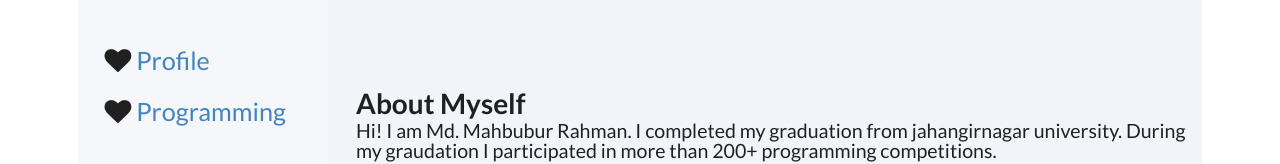
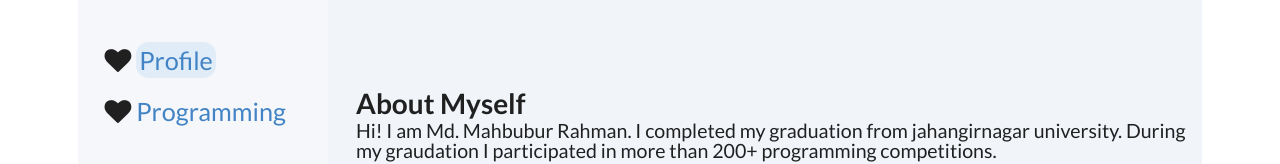
Before and after one commit to mahbubcseju/portfolio, a React (Create React App) app in the folder client/: page / in a window 1280 px wide. Shown: the top 164 px of the page. Built offline with nearby package versions, Linux system fonts and the light colour scheme.

Commit message:
navbar active

```diff
--- a/client/src/components/App.js
+++ b/client/src/components/App.js
@@ -1,5 +1,7 @@
 import React from 'react';
 import { Route, BrowserRouter as Router } from 'react-router-dom';
+import { createBrowserHistory} from 'history';
+import {connect} from 'react-redux';
 import SideNav from './sidenav';
 import Profile from './profile';
 import Programming from './programming';
@@ -9,14 +11,14 @@ import '../static/css/base.css'
 class App extends React.Component {
   render() {
     return (
-      <Router>
+      <Router hisytory={createBrowserHistory()}>
         <div className="content">
           <div className="left">
             <SideNav/>
           </div>
           <div className="right">
             <Route exact path="/" component={Profile} />
-            <Route path="/programming" component={Programming} />
+            <Route exact path="/programming" component={Programming} />
           </div>
         </div>
       </Router>
@@ -24,4 +26,9 @@ class App extends React.Component {
   }
 }
 
-export default App;
+const mapStateToProps = (state) => {
+  console.log(state);
+  return state;
+}
+
+export default connect(mapStateToProps)(App);
--- a/client/src/components/profile.js
+++ b/client/src/components/profile.js
@@ -2,6 +2,9 @@ import React from 'react';
 import '../static/css/profile.css'
 
 class Profile extends React.Component {
+  componentDidMount (){
+    console.log(this.props);
+  }
   render() {
     return (
       <div>
--- a/client/src/components/sidenav.js
+++ b/client/src/components/sidenav.js
@@ -1,17 +1,20 @@
 import React from 'react';
-import {Link} from 'react-router-dom';
+import {NavLink} from 'react-router-dom';
 import '../static/css/sidenav.css'
 
 class SideNav extends React.Component {
+  componentDidMount() {
+    console.log(this.props);
+  }
   render() {
     return (
       <div>
         <div className="side-nav">
           <div className="nav-item">
-            <i className="heart icon"></i><Link to="/">Profile</Link>
+            <i className="heart icon"></i><NavLink exact to="/" activeClassName="active">Profile</NavLink>
           </div>
           <div className="nav-item">
-            <i className="heart icon"></i><Link to="/programming">Programming</Link>
+            <i className="heart icon"></i><NavLink exact to="/programming" activeClassName="active">Programming</NavLink>
           </div>
         </div>
       </div>
--- a/client/src/reducers/index.js
+++ b/client/src/reducers/index.js
@@ -1,5 +1,12 @@
-const getInfo = (info = null, action) => {
-  return action.payload;
+import {combineReducers} from 'redux';
+
+const setSignIn = (signedIn = null, action) => {
+  if (action.type === 'SIGNED_IN') {
+    return action.payload;
+  }
+  return signedIn;
 }
 
-export default getInfo;
+export default combineReducers({
+  signedIn: setSignIn
+});
--- a/client/src/static/css/sidenav.css
+++ b/client/src/static/css/sidenav.css
@@ -6,3 +6,9 @@
 .nav-item {
   margin-top: 1em;
 }
+
+.active {
+  background-color: #E1ECF9;
+  border-radius: .5em;
+  padding: 3px;
+}
```
